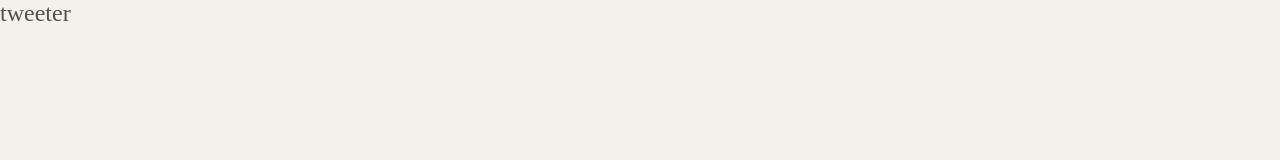
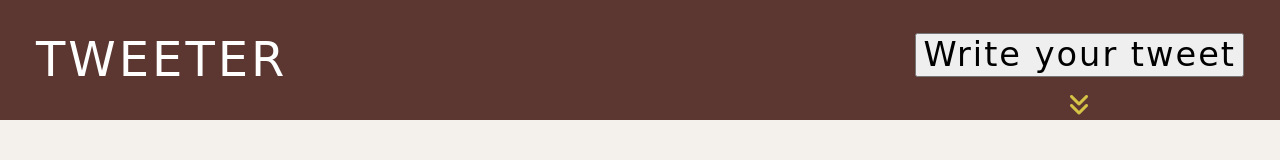
Before and after one commit to Michaela-K/tweeter., a website: page public/index.html in a window 1280 px wide. Drawn offline with nearby package versions, Linux system fonts and the light colour scheme; a web font is replaced by a local one.

Commit message:
add nav and nav button

```diff
--- a/public/index.html
+++ b/public/index.html
@@ -3,6 +3,13 @@
   <head>
     <!-- Meta Information -->
     <title>Tweeter - Home Page</title>
+
+    <!-- External CSS -->
+    <link
+    rel="stylesheet"
+    href="https://cdnjs.cloudflare.com/ajax/libs/normalize/8.0.1/normalize.min.css"
+    type="text/css"
+    />
     <!-- Google FOnts - Rye & Smokum -->
     <link rel="preconnect" href="https://fonts.googleapis.com" />
     <link rel="preconnect" href="https://fonts.gstatic.com" crossorigin />
@@ -10,16 +17,12 @@
       href="https://fonts.googleapis.com/css2?family=Rye&family=Smokum&display=swap"
       rel="stylesheet"
     />
-
-    <!-- External CSS -->
-    <link
-      rel="stylesheet"
-      href="https://cdnjs.cloudflare.com/ajax/libs/normalize/8.0.1/normalize.min.css"
-      type="text/css"
-    />
-
     <!-- App CSS -->
     <link rel="stylesheet" href="/styles/layout.css" type="text/css" />
+    <link rel="stylesheet" href="/styles/nav.css" type="text/css" />
+
+     <!-- font awesome -->
+     <script src="https://use.fontawesome.com/97e31ceb25.js"></script>
 
     <!-- External JS -->
     <script src="https://ajax.googleapis.com/ajax/libs/jquery/3.4.1/jquery.min.js"></script>
@@ -31,7 +34,11 @@
   <body>
     <!-- Top nav bar (fixed) -->
     <nav>
-      <span>tweeter</span>
+      <span>TWEETER</span>
+      <div class="navBtn">
+        <button class="button" type="button">Write your tweet</button>
+        <i class="fa fa-angle-double-down"></i>
+      </div>
     </nav>
 
     <!-- Page-specific (main) content here -->
--- a/public/styles/layout.css
+++ b/public/styles/layout.css
@@ -15,6 +15,8 @@
  */
 
 body {
+  font-family: 'Smokum', cursive, sans-serif;
+  letter-spacing: 1.5px;
   color: #545149;
   background-color: #f4f1ec;
   font-size: 24px;
--- /dev/null
+++ b/public/styles/nav.css
@@ -0,0 +1,59 @@
+nav {
+  height: 120px;
+  width: 100vw;
+  background-color: #5c3731;
+  color: #ffffff;
+  padding: 1.5em;
+  display: flex;
+  justify-content: space-between;
+  align-items: center;
+  position: fixed;
+  top: 0px;
+}
+
+span,
+button,
+output {
+  font-family: "Smokum", cursive, sans-serif;
+  letter-spacing: 2px;
+  font-size: 1.4em;
+}
+span{
+  font-size: 2em;
+  letter-spacing: 3px;
+}
+
+.navBtn {
+  display: flex;
+  flex-direction: column;
+  justify-content: center;
+  align-items: center;
+  height: 10px;
+}
+
+i {
+  margin-top: 0px;
+  height: 10px;
+}
+div.navBtn > i {
+  color: #d4c346;
+  animation-name: floating;
+  animation-duration: 3s;
+  animation-iteration-count: infinite;
+  animation-timing-function: ease-in-out;
+  margin: 0;
+}
+div.navBtn > p {
+  margin: 0;
+}
+@keyframes floating {
+  from {
+    transform: translate(0, 0px);
+  }
+  65% {
+    transform: translate(0, 15px);
+  }
+  to {
+    transform: translate(0, -0px);
+  }
+}
--- a/server/data-files/initial-tweets.json
+++ b/server/data-files/initial-tweets.json
@@ -8,7 +8,7 @@
     "content": {
       "text": "If I have seen further it is by standing on the shoulders of giants"
     },
-    "created_at": 1646490206186
+    "created_at": 1646491279596
   },
   {
     "user": {
@@ -19,6 +19,6 @@
     "content": {
       "text": "Je pense , donc je suis"
     },
-    "created_at": 1646576606186
+    "created_at": 1646577679596
   }
 ]
```
